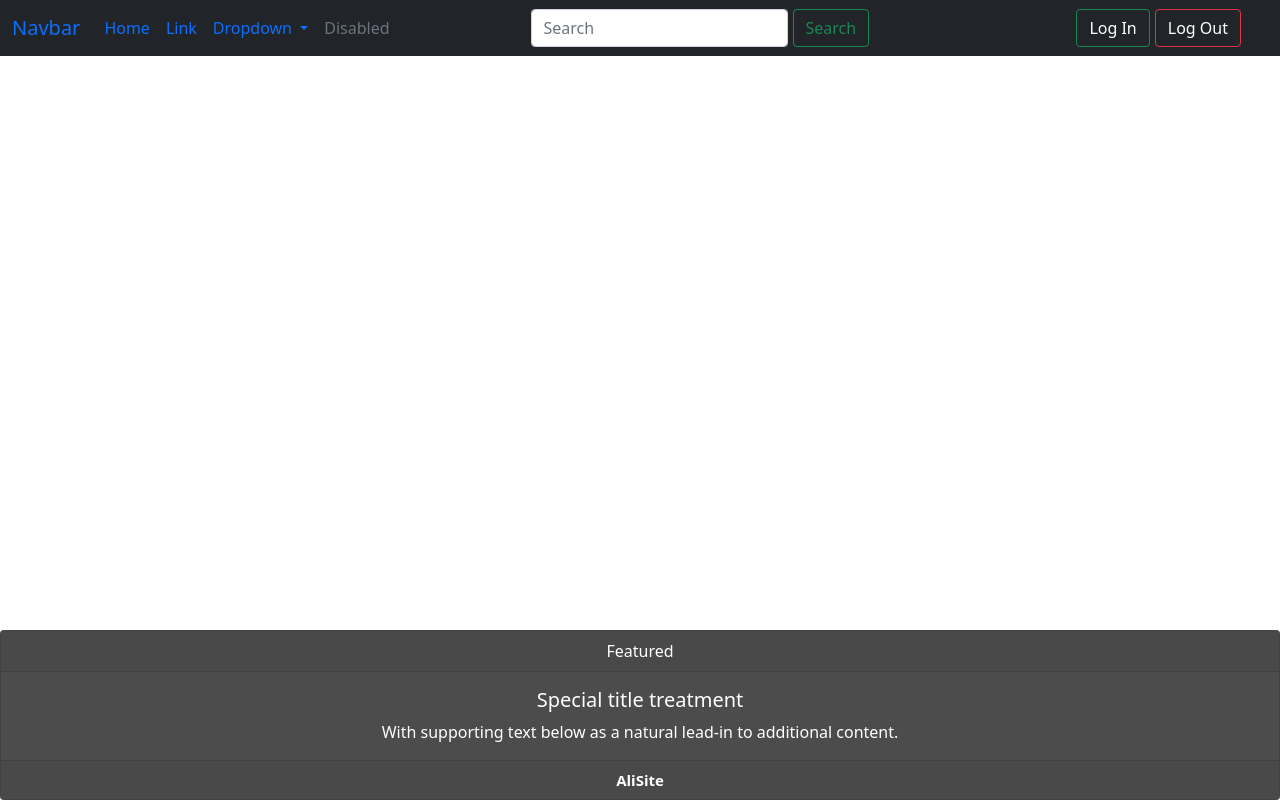
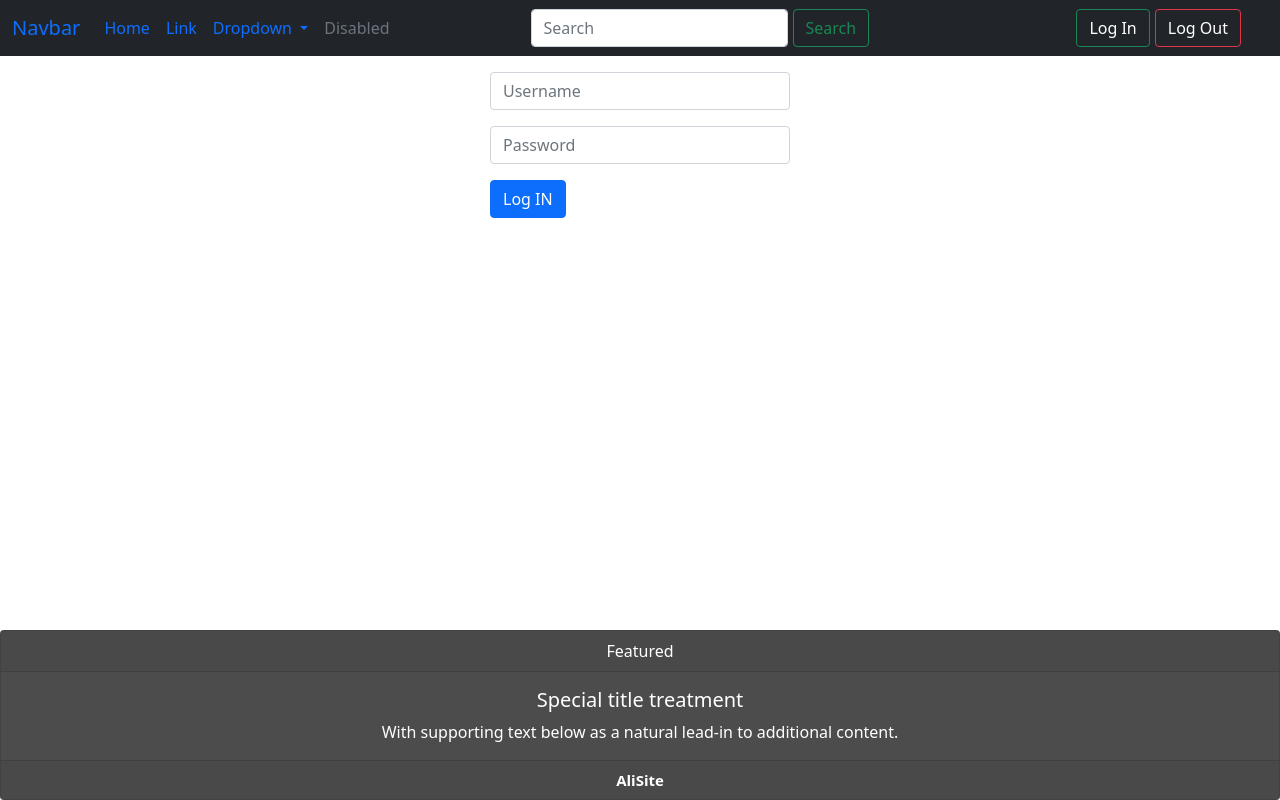
Before and after one commit to AliAlievALive/shop_arabic, an Angular app in the folder front-end/: page / in a window 1280 px wide. Built offline with nearby package versions, Linux system fonts and the light colour scheme.

Commit message:
create login component Closes #9

```diff
--- a/front-end/src/app/app.component.html
+++ b/front-end/src/app/app.component.html
@@ -1,2 +1,3 @@
 <app-header></app-header>
+<app-register></app-register>
 <app-footer></app-footer>
--- a/front-end/src/app/app.module.ts
+++ b/front-end/src/app/app.module.ts
@@ -4,12 +4,14 @@ import { NgModule } from '@angular/core';
 import { AppComponent } from './app.component';
 import { FooterComponent } from './components/footer/footer.component';
 import { HeaderComponent } from './components/header/header.component';
+import { RegisterComponent } from './components/register/register.component';
 
 @NgModule({
   declarations: [
     AppComponent,
     FooterComponent,
-    HeaderComponent
+    HeaderComponent,
+    RegisterComponent
   ],
   imports: [
     BrowserModule
--- /dev/null
+++ b/front-end/src/app/components/register/register.component.css
@@ -0,0 +1,4 @@
+.login {
+  margin: auto !important;
+  max-width: 300px !important;
+}
--- /dev/null
+++ b/front-end/src/app/components/register/register.component.html
@@ -0,0 +1,13 @@
+<div class="login">
+  <div class="mt-3">
+    <input type="text" class="form-control" placeholder="Username">
+  </div>
+
+  <div class="mt-3">
+    <input type="text" class="form-control" placeholder="Password">
+  </div>
+
+  <div>
+    <button class="btn btn-primary mt-3"> Log IN</button>
+  </div>
+</div>
--- /dev/null
+++ b/front-end/src/app/components/register/register.component.ts
@@ -0,0 +1,15 @@
+import { Component, OnInit } from '@angular/core';
+
+@Component({
+  selector: 'app-register',
+  templateUrl: './register.component.html',
+  styleUrls: ['./register.component.css']
+})
+export class RegisterComponent implements OnInit {
+
+  constructor() { }
+
+  ngOnInit(): void {
+  }
+
+}
```
